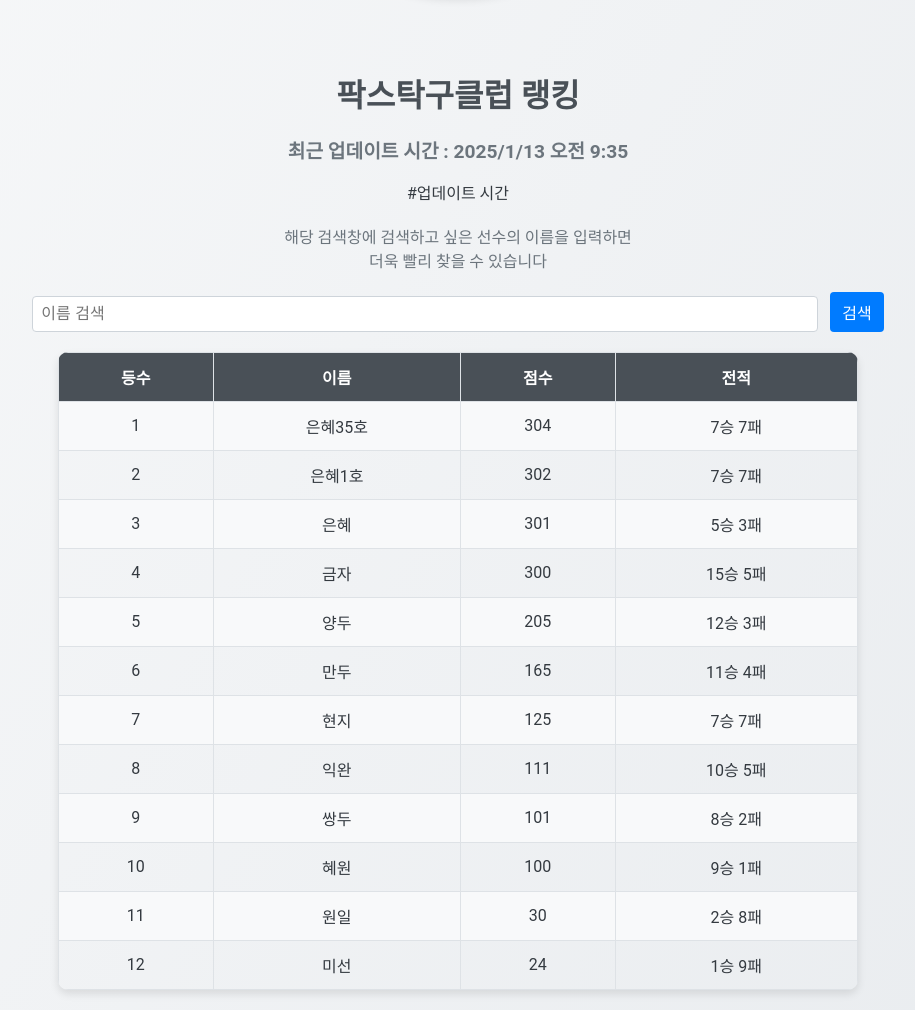
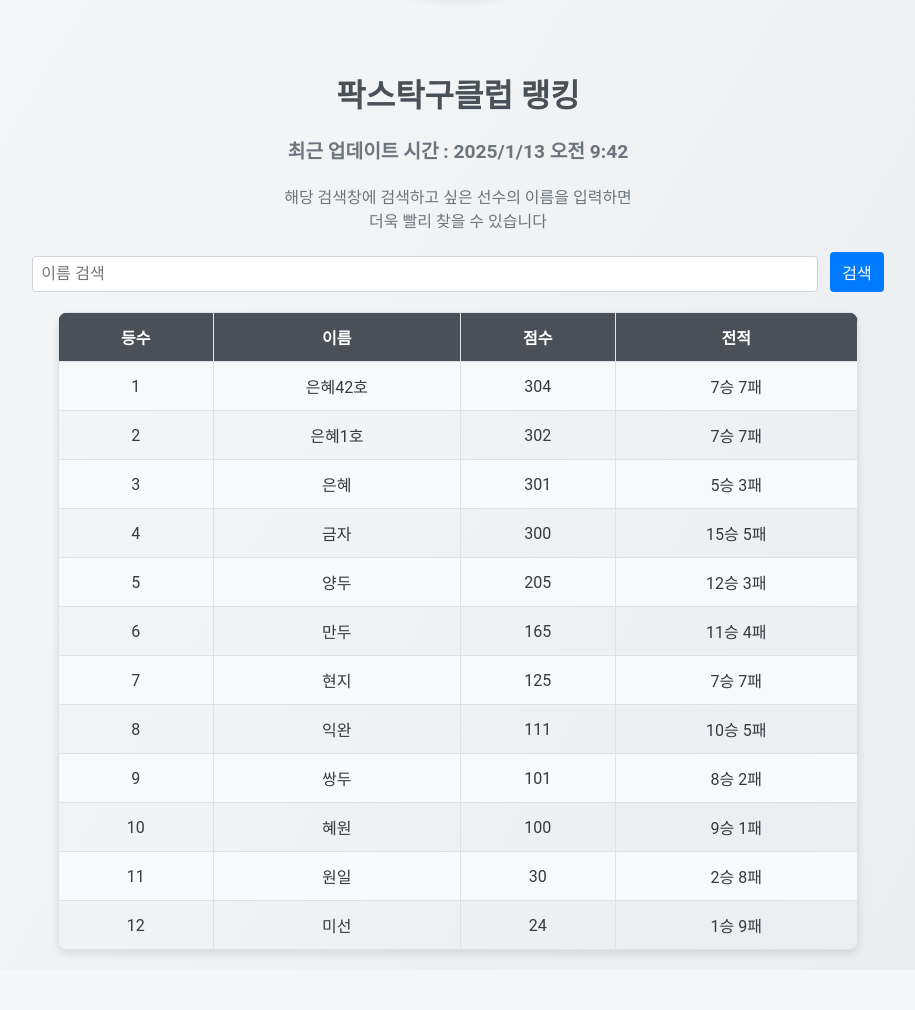
Before and after one commit to kanakim16/fox2, a Flask app: page / in a window 1280 px wide. Shown: the part 404-1414 px from the top of the page, without its empty margins (182-1097 px from the left). After the commit the page ends 1363 px from the top, so only its background shows below. Run offline with Flask 3, Linux system fonts and the light colour scheme.

Commit message:
Update files with new changes

```diff
--- a/app.py
+++ b/app.py
@@ -18,7 +18,7 @@ def home():
         '만두': {'score': 165, 'record': '11승 4패'},
         '현지': {'score': 125, 'record': '7승 7패'},
         '은혜1호': {'score': 302, 'record': '7승 7패'},
-        '은혜35호': {'score': 304, 'record': '7승 7패'},
+        '은혜42호': {'score': 304, 'record': '7승 7패'},
     }
 
     # 점수를 기준으로 내림차순 정렬하여 등수 추가
--- a/templates/index.html
+++ b/templates/index.html
@@ -156,7 +156,7 @@
     <img src="{{ url_for('static', filename='fox1.jpg') }}" class="header-image" alt="fox Image">
 
     <h1>팍스탁구클럽 랭킹</h1>
-    <h2>최근 업데이트 시간 : 2025/1/13 오전 9:35</h2>  #업데이트 시간
+    <h2>최근 업데이트 시간 : 2025/1/13 오전 9:42</h2>
 
     <!-- 검색창 설명문구 추가 -->
     <div id="search-description">
```
